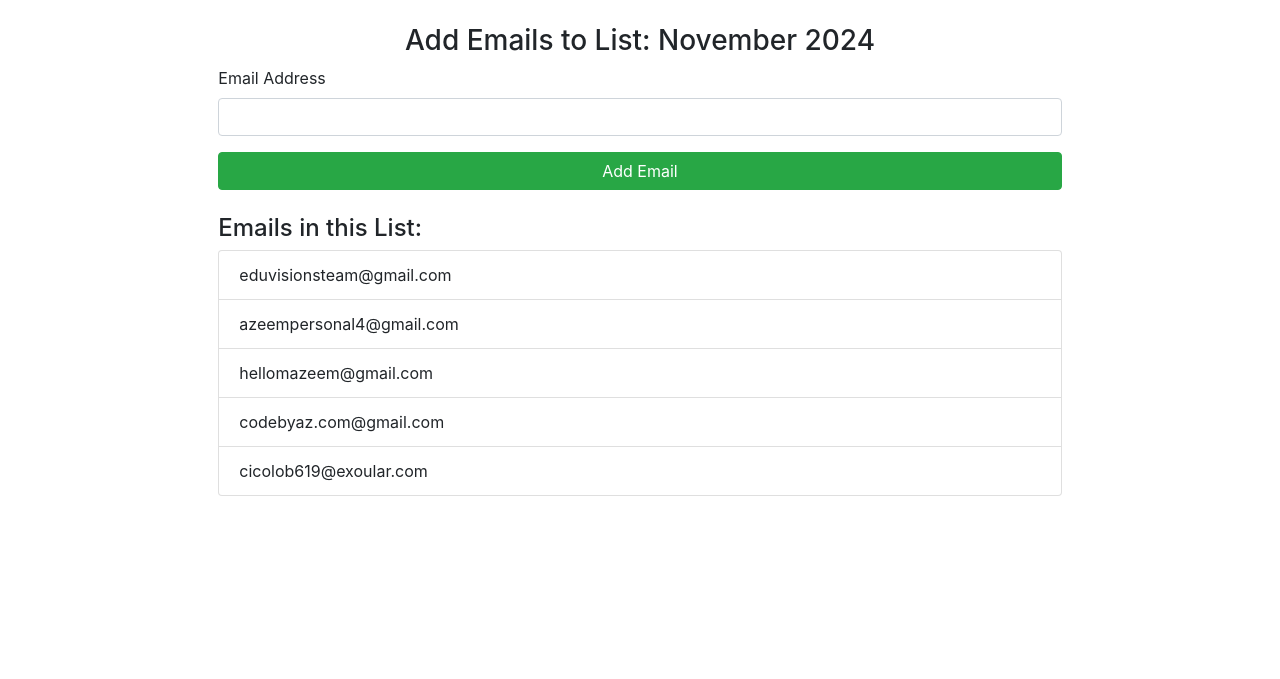
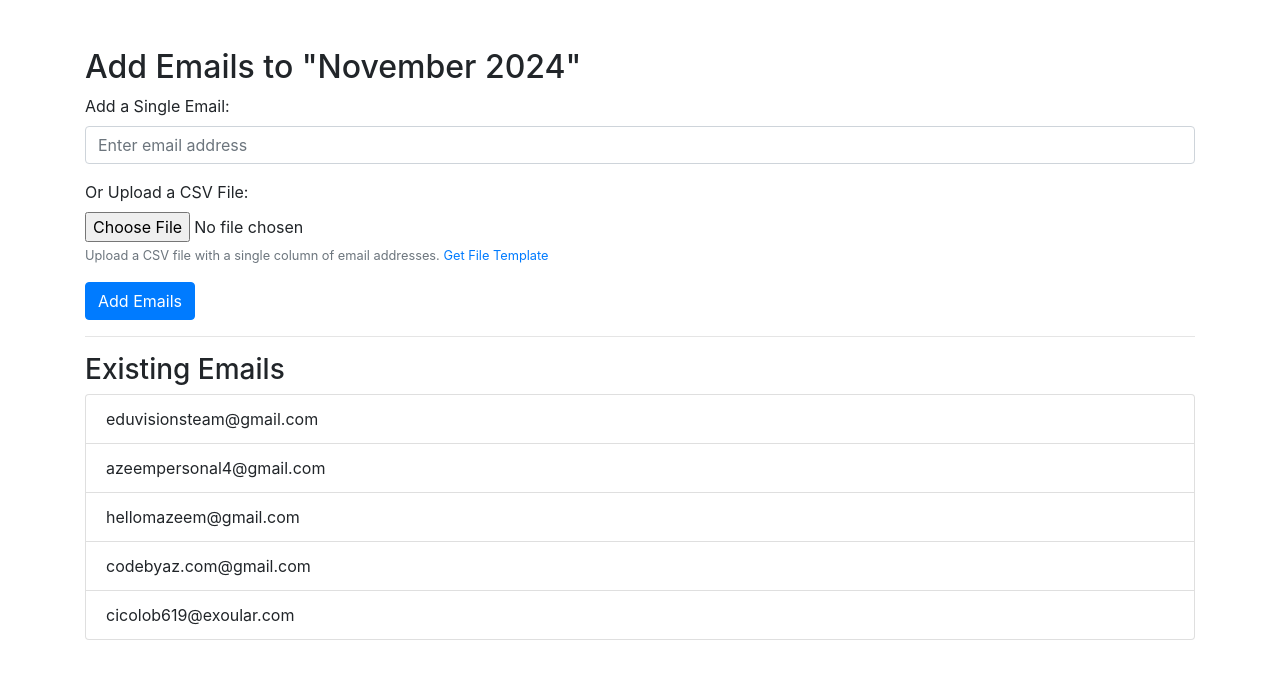
Before and after one commit to codebyaze/dajngobulkemailsender, a Django app: page /email/add-email/1/ in a window 1280 px wide. Shown: the part 62-741 px from the top of the page. Run offline with Django 5.2, Linux system fonts and the light colour scheme; a user stored in the database is signed in; data comes from the database, SQL or seed files in the repository; both versions use the stored data as it was after the commit; parts of the project's set-up code (start-up, migrations or seed data) failed here and were passed over; some libraries are stand-ins or nearby versions.

```diff
--- /dev/null
+++ b/emaily/emailsender/static/email.csv
@@ -0,0 +1,3 @@
+test1@example.com,
+test2@example.com,
+test3@example.com,
--- a/emaily/emailsender/templates/add_email_to_list.html
+++ b/emaily/emailsender/templates/add_email_to_list.html
@@ -1,26 +1,33 @@
 {% extends 'base.html' %}
+{% load static %}
+{% block content %}
+<div class="container mt-5">
+    <h2>Add Emails to "{{ email_list.name }}"</h2>
+    <form method="post" enctype="multipart/form-data">
+        {% csrf_token %}
 
-{% block content %}
-<div class="row mt-4">
-    <div class="col-md-8 offset-md-2">
-        <h3 class="text-center">Add Emails to List: {{ email_list.name }}</h3>
-        <form method="POST" action="{% url 'add_email_to_list' list_id=email_list.id %}">
-            {% csrf_token %}
         <div class="form-group">
-                <label for="email_address">Email Address</label>
-                <input type="email" class="form-control" id="email_address" name="email_address" required>
+            <label for="email_address">Add a Single Email:</label>
+            <input type="email" name="email_address" id="email_address" class="form-control" placeholder="Enter email address">
         </div>
-            <button type="submit" class="btn btn-success btn-block">Add Email</button>
+
+        <div class="form-group">
+            <label for="csv_file">Or Upload a CSV File:</label>
+            <input type="file" name="csv_file" id="csv_file" class="form-control-file">
+            <small class="form-text text-muted">Upload a CSV file with a single column of email addresses. <a href="{% static "email.csv" %}">Get File Template</a></small>
+        </div>
+
+        <button type="submit" class="btn btn-primary">Add Emails</button>
     </form>
 
-        <h4 class="mt-4">Emails in this List:</h4>
+    <hr>
+    <h3>Existing Emails</h3>
     <ul class="list-group">
         {% for email in emails %}
             <li class="list-group-item">{{ email.email_address }}</li>
         {% empty %}
-                <li class="list-group-item">No emails in this list yet.</li>
+            <li class="list-group-item">No emails added yet.</li>
         {% endfor %}
     </ul>
 </div>
-</div>
 {% endblock %}
--- a/emaily/emailsender/views.py
+++ b/emaily/emailsender/views.py
@@ -4,6 +4,9 @@ from django.core.mail import send_mail
 from django.contrib.auth.decorators import login_required
 from .models import EmailList, Email
 from django.utils.timezone import now, timedelta
+import csv
+from io import TextIOWrapper
+
 
 def homepage(request):
     """Render the homepage with an overview of the tool."""
@@ -55,22 +58,47 @@ def create_email_list(request):
     email_lists = EmailList.objects.filter(user=request.user)
     return render(request, 'createlist.html', {'email_lists': email_lists})
 
+
+
+
 @login_required
 def add_email_to_list(request, list_id):
     """Add emails to the selected email list of the logged-in user."""
     email_list = get_object_or_404(EmailList, id=list_id, user=request.user)
+
     if request.method == 'POST':
+        # Handle individual email addition
         email_address = request.POST.get('email_address')
-        if Email.objects.filter(email_address=email_address, email_list=email_list).exists():
-            messages.error(request, "This email is already in the list.")
-        else:
-            Email.objects.create(email_list=email_list, email_address=email_address)
-            messages.success(request, "Email added successfully.")
-        return redirect('email_dashboard')  # Redirect to dashboard after adding email
+        if email_address:
+            if Email.objects.filter(email_address=email_address, email_list=email_list).exists():
+                messages.error(request, "This email is already in the list.")
+            else:
+                Email.objects.create(email_list=email_list, email_address=email_address)
+                messages.success(request, "Email added successfully.")
+
+        # Handle CSV file upload
+        if 'csv_file' in request.FILES:
+            csv_file = request.FILES['csv_file']
+            try:
+                csv_reader = csv.reader(TextIOWrapper(csv_file.file, encoding='utf-8'))
+                for row in csv_reader:
+                    if len(row) > 0:  # Ensure the row is not empty
+                        email = row[0].strip()  # Get the first column as email
+                        if email and not Email.objects.filter(email_address=email, email_list=email_list).exists():
+                            Email.objects.create(email_list=email_list, email_address=email)
+                messages.success(request, "Emails added from CSV file successfully.")
+            except Exception as e:
+                messages.error(request, f"Error processing CSV file: {str(e)}")
+
+        return redirect('add_email_to_list', list_id=list_id)
 
     # Fetch only the emails from the user's selected email list
     emails = email_list.emails.all()
     return render(request, 'add_email_to_list.html', {'email_list': email_list, 'emails': emails})
+
+
+
+
 
 @login_required
 def send_bulk_email(request):
```
Also changed, not shown: emaily/db.sqlite3. Lines whose indentation alone changed are shown as unchanged.
